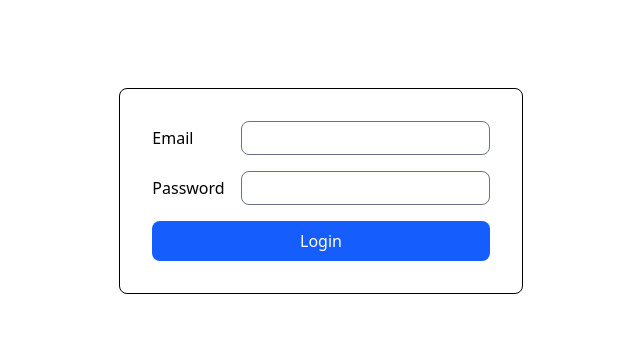
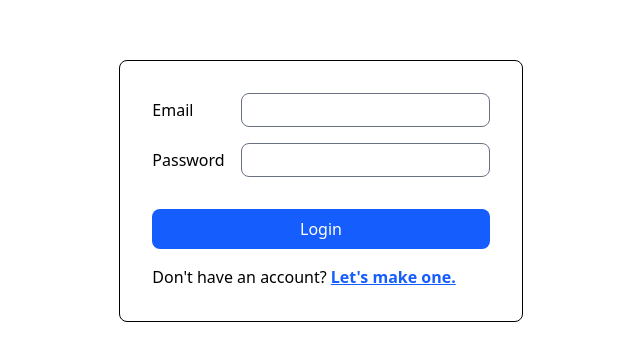
Before and after one commit to FriendlyIndr/ResumeBuilder2, a React app in the folder frontend/: page /login in a window 1280 px wide. Shown: the part 209-570 px from the top of the page, without its empty margins (319-959 px from the left). Built offline with nearby package versions, Linux system fonts and the light colour scheme; the HTML template or start-up script is replaced by a standard one.

Commit message:
Redirect to signup page.

```diff
--- a/frontend/src/components/Login.jsx
+++ b/frontend/src/components/Login.jsx
@@ -25,10 +25,21 @@ const Login = () => {
           </div>
 
           <button
-            className='bg-blue-600 text-white p-2 cursor-pointer rounded-lg'
+            className='bg-blue-600 text-white p-2 cursor-pointer rounded-lg mt-4'
           >
             Login
           </button>
+
+          {/* Redirect to Signup page */}
+          <div>
+            <span>Don't have an account? </span>
+            <a
+              className='cursor-pointer text-blue-600 font-bold'
+              href='/signup'
+            >
+              <u>Let's make one.</u>
+            </a>
+          </div>
         </div>
       </div>
     </div>
```
